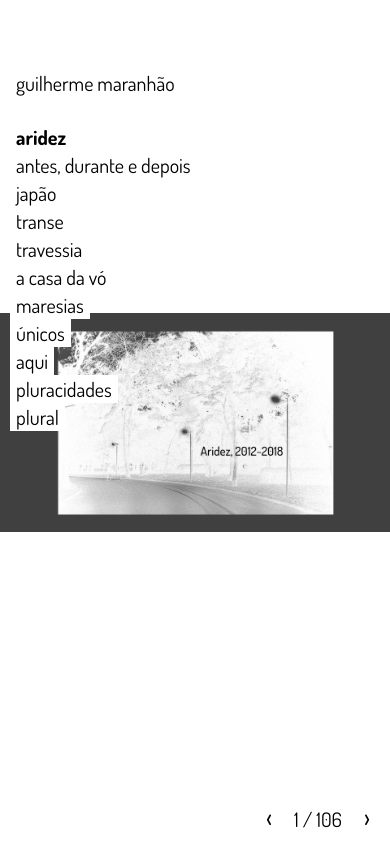
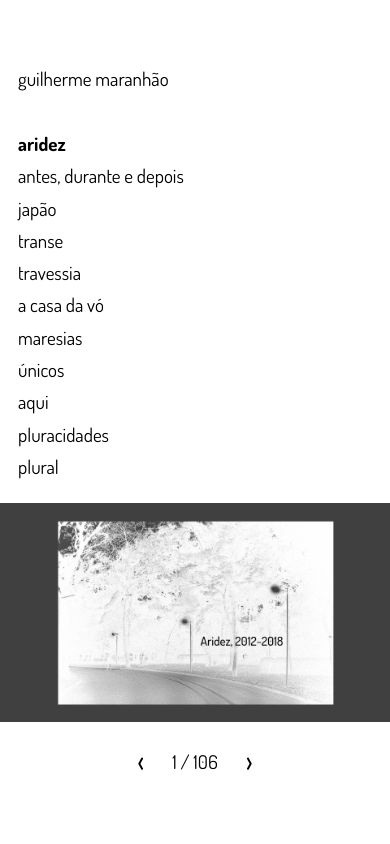
Before and after one commit to refotografia/portfolio, a PHP site: page / in a window 390 px wide. Run offline with PHP 8.4, Linux system fonts and the light colour scheme.

Commit message:
fix viewport for mobile and vertical

```diff
--- a/index.html
+++ b/index.html
@@ -2,6 +2,7 @@
 <html lang="en">
 <head>
     <meta charset="utf-8">
+    <meta name="viewport" content="width=device-width, initial-scale=1">
     <meta name="description" content="Portfólio">
     <meta name="author" content="Guilherme Maranhão">
 
--- a/styles.css
+++ b/styles.css
@@ -74,3 +74,45 @@ body {
 }
 .counter button.skip { font-size: 26px; line-height: 1; padding: 0 10px 4px; }
 .counter span.skip { cursor: default; }
+
+/* telas baixas (celular deitado): a lista encolhe junto com a altura,
+   como acontecia antes quando o celular reduzia a página inteira */
+.text-links, .skip { font-size: min(20px, 3.6vh); }
+
+/* celular em pé: lista em cima, foto na largura toda, contador embaixo */
+@media (orientation: portrait) {
+    body {
+        overflow: auto;
+        min-height: 100vh;
+        min-height: 100dvh;
+        display: flex;
+        flex-direction: column;
+        justify-content: center;
+        gap: 20px;
+        padding: 16px 0;
+        box-sizing: border-box;
+    }
+    .text-links {
+        order: 1;
+        position: static;
+        box-sizing: border-box;
+        padding: 0 12px;
+        line-height: 1.7;
+        pointer-events: auto;
+    }
+    .text-links, .skip { font-size: 19px; }
+    .image-container {
+        order: 2;
+        height: auto;
+        aspect-ratio: 16 / 9;
+        background-repeat: no-repeat;
+        cursor: default;
+    }
+    .counter {
+        order: 3;
+        position: static;
+        justify-content: center;
+    }
+    .counter span.skip { font-size: 19px; }
+    .counter button.skip { font-size: 30px; padding: 2px 16px 6px; }
+}
```
